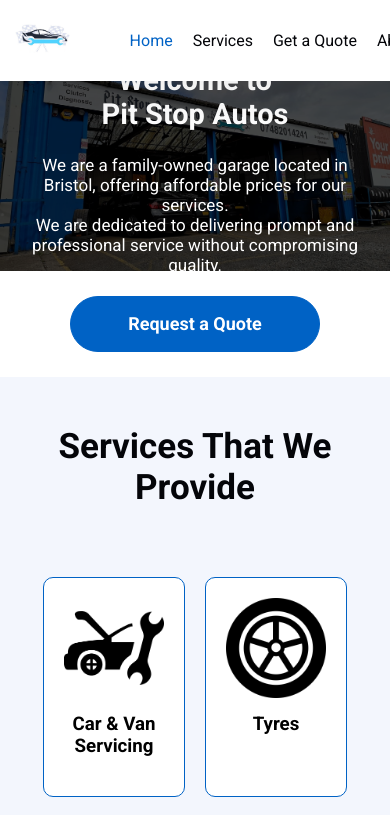
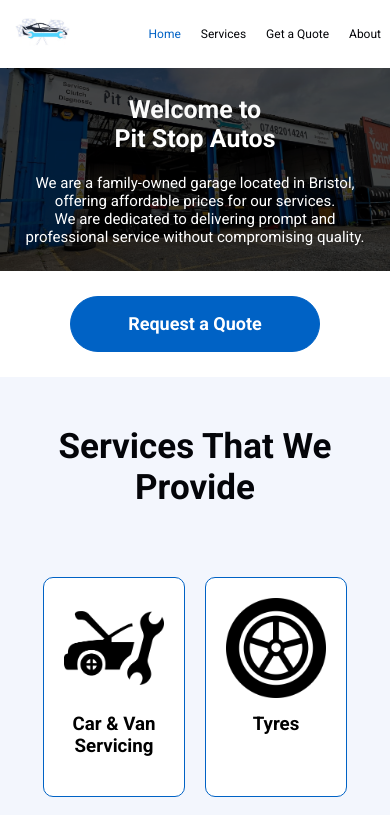
Before and after one commit to Sergeyvna/pitstop, a React (Create React App) app: page / in a window 390 px wide. Shown: the top 815 px of the page. Built offline with nearby package versions, Linux system fonts and the light colour scheme.

Commit message:
aaaaaaaaaaaa

```diff
--- a/src/App.css
+++ b/src/App.css
@@ -2,7 +2,6 @@
 body {
     margin: 0;
     font-family: "Roboto", sans-serif;
-    /*background-color: #7aa1c92c;*/
 }
 
 :root {
@@ -87,7 +86,7 @@ p {
 
 .navbar_items > ul {
     margin-left: 20px;
-    margin-right: 30px;
+    margin-right: 1.5rem;
     list-style: none;
     display: flex;
     align-items: flex-start;
@@ -492,8 +491,8 @@ iframe {
   }
 
   .social-icon {
-    width:32px;
-    height:32px;
+    width:20px;
+    height:20px;
   }
 
   /* terms and private policy style */
@@ -525,10 +524,10 @@ iframe {
         margin-top: 10vh;
     }
     .main-content p {
-        font-size: 17px;
+        font-size: 15px;
     }
     .main-content h1 {
-        font-size: 29px;
+        font-size: 25px;
     }
     .title {
         font-size: 35px;
@@ -546,6 +545,8 @@ iframe {
     }
     .navbar_items > ul {
         gap: 20px;
+        font-size: 12px;
+        margin-right: 1.5rem;
     }
 
     .footer-link-container{
```
